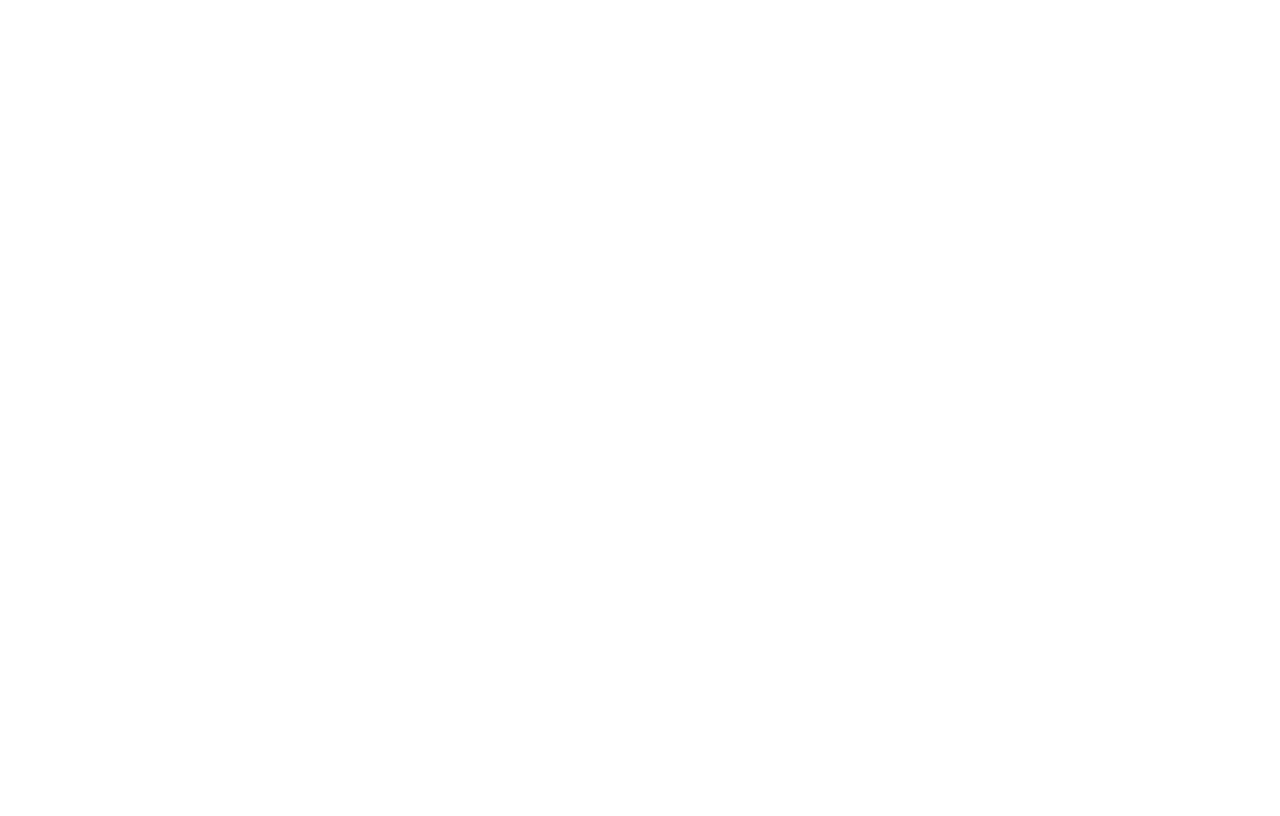
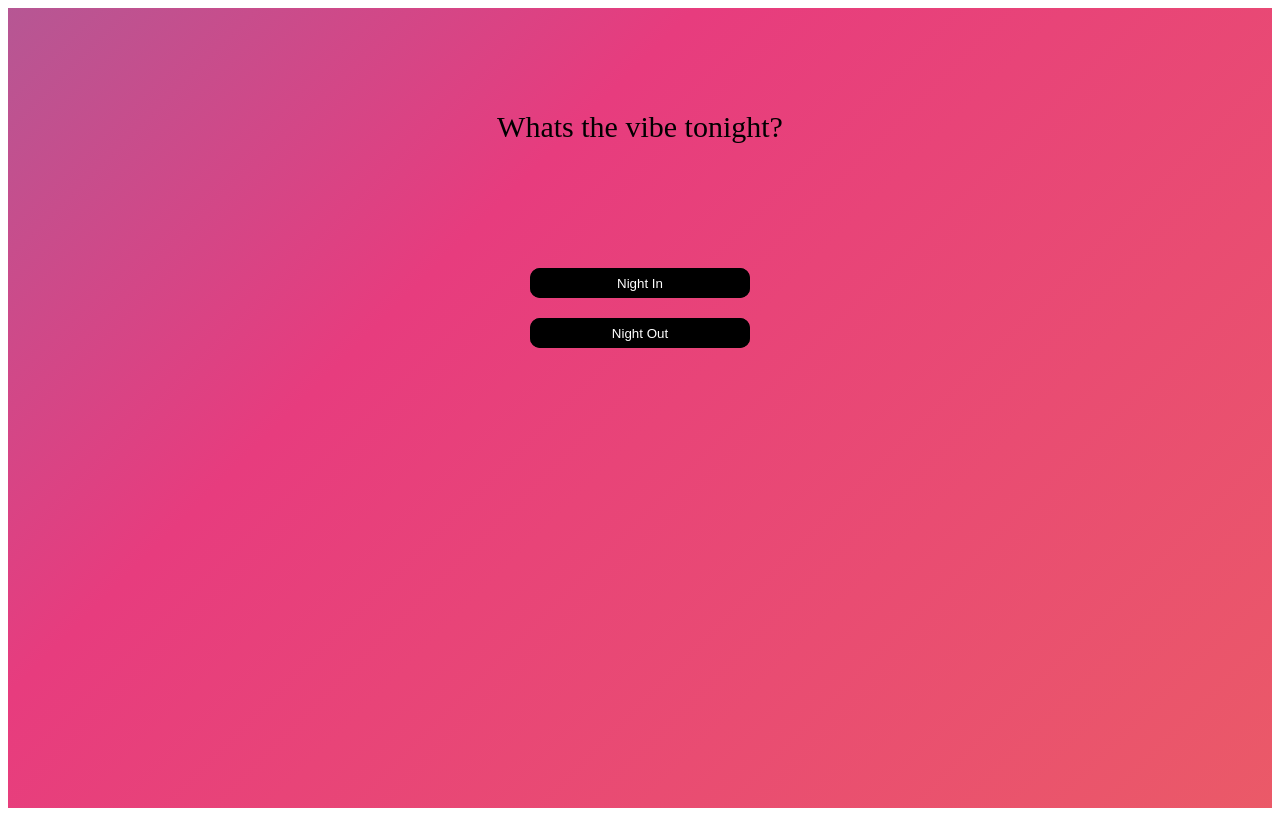
Before and after one commit to RakinBhuiyan1997/NightIn-NightOut, a React (Create React App) app in the folder frontend/: page /selection in a window 1280 px wide. Before the commit this address had no page. Built offline with nearby package versions, Linux system fonts and the light colour scheme.

Commit message:
Starting implementation of Framer motion styling components

```diff
--- a/frontend/package.json
+++ b/frontend/package.json
@@ -8,6 +8,7 @@
     "@testing-library/user-event": "^13.5.0",
     "body-parser": "^1.20.0",
     "dotenv": "^16.0.0",
+    "framer-motion": "^6.3.3",
     "http-proxy-middleware": "^2.0.6",
     "keyframes": "^2.3.0",
     "react": "^18.0.0",
--- a/frontend/src/App.js
+++ b/frontend/src/App.js
@@ -1,15 +1,18 @@
 import React from "react";
 import { BrowserRouter as Router, Routes, Route } from "react-router-dom";
 import HomePage from "./Components/Homepage";
+import SignIn from "./Components/SignIn";
 import SignUp from "./Components/SignUp";
+import Selection from "./Components/Selection";
 
 function App() {
   return (
     <Router>
       <Routes>
         <Route path="/" element={<HomePage />} />
-        <Route path="/SignIn" />
-        <Route path="/SignUp" element={<SignUp />} />
+        <Route path="/signin" element={<SignIn />} />
+        <Route path="/signup" element={<SignUp />} />
+        <Route path="/selection" element={<Selection />} />
       </Routes>
     </Router>
   );
--- a/frontend/src/Components/Homepage.js
+++ b/frontend/src/Components/Homepage.js
@@ -11,10 +11,10 @@ const HomePage = () => {
       </TitleContainer>
 
       <ChoiceContainer>
-        <StyledLink to="/SignIn">
+        <StyledLink to="/signin">
           <Button>Sign In</Button>
         </StyledLink>
-        <StyledLink to="/SignUp">
+        <StyledLink to="/signup">
           <Button>Sign up</Button>
         </StyledLink>
       </ChoiceContainer>
--- /dev/null
+++ b/frontend/src/Components/NightIn.js
@@ -0,0 +1,5 @@
+import React from "react";
+import styled from "styled-components";
+import { motion } from "framer-motion";
+
+const NightIn = () => {};
--- /dev/null
+++ b/frontend/src/Components/Selection.js
@@ -0,0 +1,118 @@
+import React, { useContext, useState } from "react";
+import styled from "styled-components";
+import { NightContext } from "./NightContext";
+
+const Selection = () => {
+  const { currentUser } = useContext(NightContext);
+
+  return (
+    <Container>
+      <Question>Whats the vibe tonight?</Question>
+      <Button>Night In</Button>
+      <Button>Night Out</Button>
+    </Container>
+  );
+};
+
+const Container = styled.div`
+  display: flex;
+  flex-direction: column;
+  align-items: center;
+  height: 100vh;
+  background-image: linear-gradient(-45deg, #ee7752, #e73c7e, #23a6d5, #23d5ab);
+  background-size: 400% 400%;
+  animation: gradient 15s ease infinite;
+  @keyframes gradient {
+    0% {
+      background-position: 0% 50%;
+    }
+    50% {
+      background-position: 100% 50%;
+    }
+    100% {
+      background-position: 0% 50%;
+    }
+  }
+`;
+
+const Button = styled.button`
+  width: 220px;
+  height: 30px;
+  border: none;
+  outline: none;
+  margin-top: 20px;
+  top: 30%;
+  color: #fff;
+  background: #111;
+  cursor: pointer;
+  position: relative;
+  z-index: 0;
+  border-radius: 10px;
+  :before {
+    content: "";
+    background: linear-gradient(
+      45deg,
+      #ff0000,
+      #ff7300,
+      #fffb00,
+      #48ff00,
+      #00ffd5,
+      #002bff,
+      #7a00ff,
+      #ff00c8,
+      #ff0000
+    );
+    position: absolute;
+    top: -2px;
+    left: -2px;
+    background-size: 400%;
+    z-index: -1;
+    filter: blur(5px);
+    width: calc(100% + 4px);
+    height: calc(100% + 4px);
+    animation: glowing 20s linear infinite;
+    opacity: 0;
+    transition: opacity 0.3s ease-in-out;
+    border-radius: 10px;
+  }
+  :active {
+    color: #000;
+  }
+  :active:after {
+    background: transparent;
+  }
+  :hover:before {
+    opacity: 1;
+  }
+  :after {
+    z-index: -1;
+    content: "";
+    position: absolute;
+    width: 100%;
+    height: 100%;
+    background: black;
+    left: 0;
+    top: 0;
+    border-radius: 10px;
+  }
+  @keyframes glowing {
+    0% {
+      background-position: 0 0;
+    }
+    50% {
+      background-position: 400% 0;
+    }
+    100% {
+      background-position: 0 0;
+    }
+  }
+`;
+
+const Question = styled.p`
+  font-size: 30px;
+  text-align: center;
+  position: absolute;
+  top: 10%;
+`;
+
+export default Selection;
--- /dev/null
+++ b/frontend/src/Components/SignIn.js
@@ -0,0 +1,113 @@
+import React, { useContext, useState } from "react";
+import styled from "styled-components";
+import { NightContext } from "./NightContext";
+
+const SignIn = () => {
+  const { currentUser, setCurrentUser } = useContext(NightContext);
+  return (
+    <Container>
+      <Form>
+        <Input placeholder="email" type="email" />
+        <Input placeholder="password" type="password" />
+        <button>Submit</button>
+      </Form>
+    </Container>
+  );
+};
+
+const Container = styled.div`
+  display: flex;
+  flex-direction: column;
+  align-items: center;
+  height: 100vh;
+  background-image: linear-gradient(-45deg, #ee7752, #e73c7e, #23a6d5, #23d5ab);
+  background-size: 400% 400%;
+  animation: gradient 15s ease infinite;
+  @keyframes gradient {
+    0% {
+      background-position: 0% 50%;
+    }
+    50% {
+      background-position: 100% 50%;
+    }
+    100% {
+      background-position: 0% 50%;
+    }
+  }
+`;
+
+const Form = styled.form`
+  display: flex;
+  flex-direction: column;
+  align-items: center;
+  position: absolute;
+  top: 20%;
+  left: 7.5%;
+  gap: 10px;
+  background: rgba(255, 255, 255, 0.3);
+  padding: 3em;
+  height: 170px;
+  border-radius: 20px;
+  border-left: 1px solid rgba(255, 255, 255, 0.3);
+  border-top: 1px solid rgba(255, 255, 255, 0.3);
+  backdrop-filter: blur(10px);
+  box-shadow: 20px 20px 40px -6px;
+  transition: all 0.2s ease-in-out;
+`;
+const Input = styled.input` background: transparent;
+width: 200px;
+padding: 1em;
+margin-bottom: 2em;
+border: none;
+border-left: 1px solid rgba(255, 255, 255, 0.3);
+border-top: 1px solid rgba(255, 255, 255, 0.3);
+border-radius: 5000px;
+backdrop-filter: blur(5px);
+box-shadow: 4px 4px 60px rgba(0,0,0,0.2);
+color: #fff;
+font-weight: 500;
+transition: all 0.2s ease-in-out;
+text-shadow: 2px 2px 4px rgba(0,0,0,0.2);
+
+&:hover {
+  background: rgba(255,255,255,0.1);
+  box-shadow: 4px 4px 60px 8px rgba(0,0,0,0.2);
+}
+
+&[type="email"],
+&[type="password"] {
+
+  &:focus {
+    background: rgba(255,255,255,0.1);
+    box-shadow: 4px 4px 60px 8px rgba(0,0,0,0.2);
+  }
+}
+
+&[type="button"] {
+  margin-top: 10px;
+  width: 150px;
+  font-size: 1rem;
+
+  &:hover {
+    cursor: pointer;
+  }
+
+  &:active {
+    background: rgba(255,255,255,0.2);
+  }
+}
+}
+
+&:hover {
+margin: 4px;
+}
+}
+
+::placeholder {
+
+font-weight: 400;
+color: #fff;
+text-shadow: 2px 2px 4px rgba(0,0,0,0.4);
+}`;
+
+export default SignIn;
```
Also changed, not shown: frontend/src/Components/Loading.js (added, +41 -0 lines), frontend/src/Userpage.js (added), 1 other file (tests, documents, lock files or other folders).
